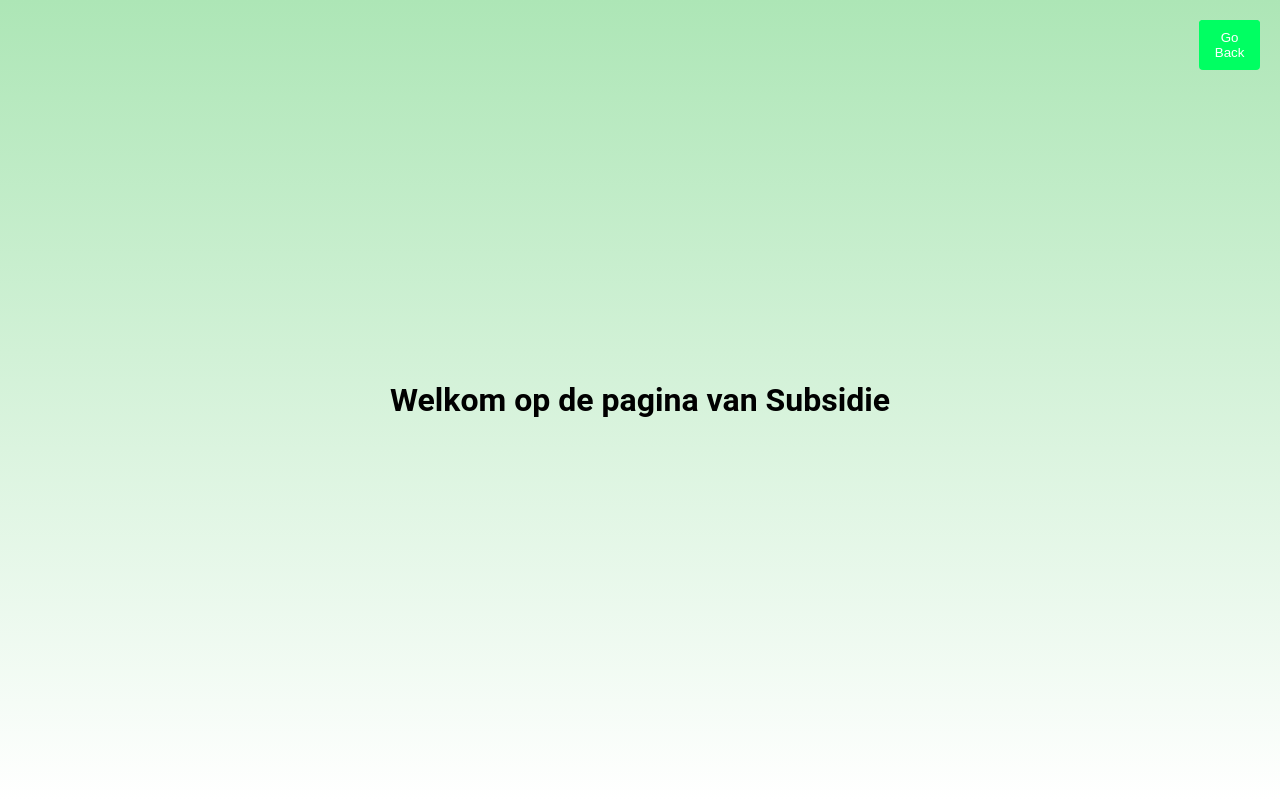
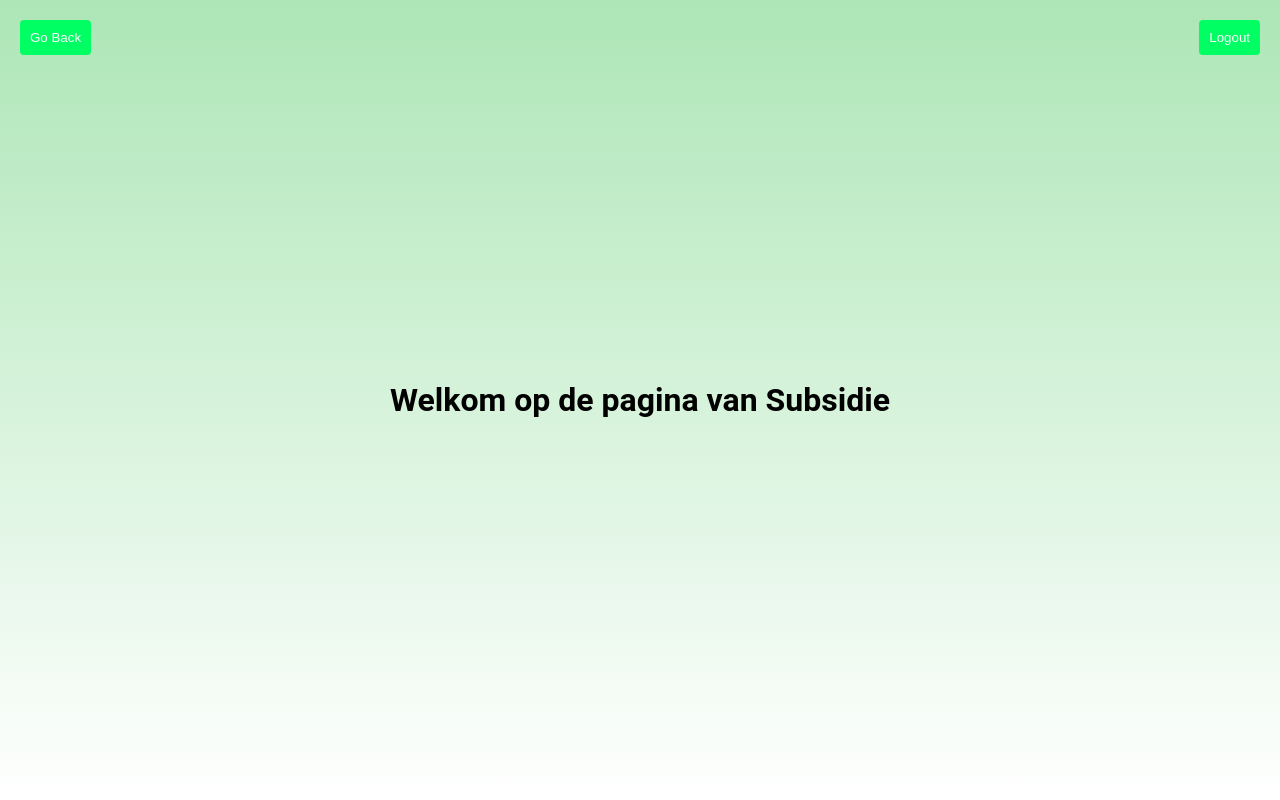
Before and after one commit to Stan-1037079/Docker-Python-Flask, a Flask app: page /subsidie in a window 1280 px wide. Run offline with Flask 2, Linux system fonts and the light colour scheme; the visitor is signed in with stand-in values (Sample User, id 1).

Commit message:
Fixed subsidie page

```diff
--- a/static/css/style_login.css
+++ b/static/css/style_login.css
@@ -3,10 +3,10 @@
     margin: 0;
     padding: 0;
     background: linear-gradient(to bottom, #ade6b6 0%, #ffffff 100%);
-    height: 100vh;
     display: flex;
     align-items: center;
     justify-content: center;
+    min-height: 100vh;
 }
 
 .card {
@@ -24,7 +24,6 @@
     border: 1px solid #ccc;
     border-radius: 4px;
     box-sizing: border-box;
-    transition: border 0.3s;
 }
 
 input[type="text"]:focus, input[type="password"]:focus, input[type="email"]:focus {
@@ -32,17 +31,17 @@
 }
 
 button[type="submit"], .button {
+    width: auto;
     padding: 10px;
     background-color: hwb(143 0% 0%);
     color: white;
     border: none;
     border-radius: 4px;
     cursor: pointer;
-    transition: background-color 0.2s ease-in-out;
 }
 
-.logout-container{
-    position: absolute;
+.logout-container, .goBack-container {
+    position: fixed;
     padding: 20px;
 }
 
@@ -52,8 +51,6 @@
 }
 
 .goBack-container {
-    position: absolute;
     top: 0;
     left: 0;
-    padding: 20px;
 }
```
